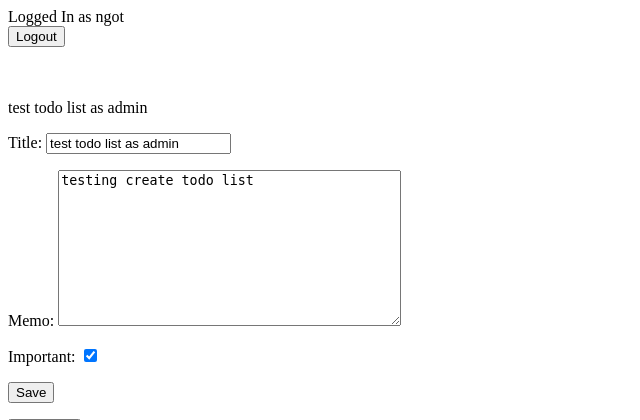
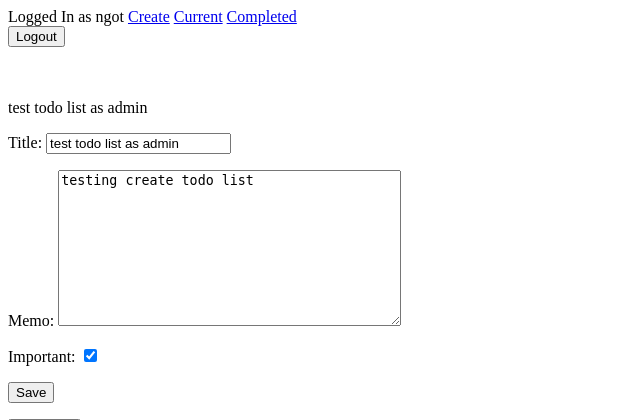
Before and after one commit to Ngotcode/Django-todo-project, a Django app: page /todo/5 in a window 1280 px wide. Shown: the top 420 px of the page, without its empty margins (0-640 px from the left). Run offline with Django 3.2, Linux system fonts and the light colour scheme; a user stored in the database is signed in; data comes from the database, SQL or seed files in the repository; both versions use the stored data as it was after the commit.

Commit message:
"Update base.html to show other links"

```diff
--- a/todo/templates/todo/base.html
+++ b/todo/templates/todo/base.html
@@ -7,10 +7,13 @@ Logged In as {{ user.username }}
  <!-- <a href="#"=>Logout</a>      -->
  <!-- <a href="{% url 'logoutuser' %}">Logout</a>  -->
 
+ <a href="{% url 'createtodo' %}">Create</a>
+ <a href="{% url 'currenttodos' %}">Current</a>
+ <a href="{% url 'completedtodos' %}">Completed</a>
+
 <form action="{% url 'logoutuser' %}" method="POST">      <!-- could only logout if it's POST request-->
     {% csrf_token %}        <!-- need this to avoid certification error-->
     <button type="submit">Logout</button>
-
 </form>
 
 {% else %}
@@ -24,5 +27,4 @@ Logged In as {{ user.username }}
 
 {% block content %}
 
-
 {% endblock %}
```
Also changed, not shown: db.sqlite3.
